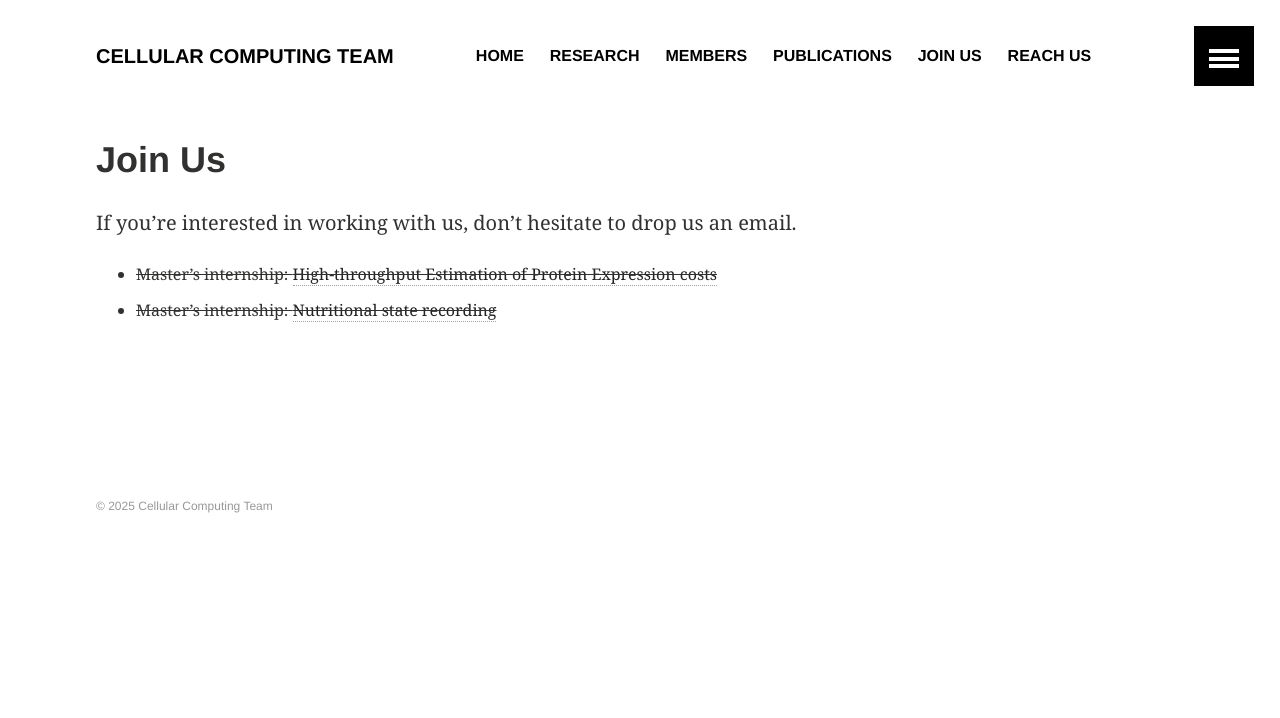
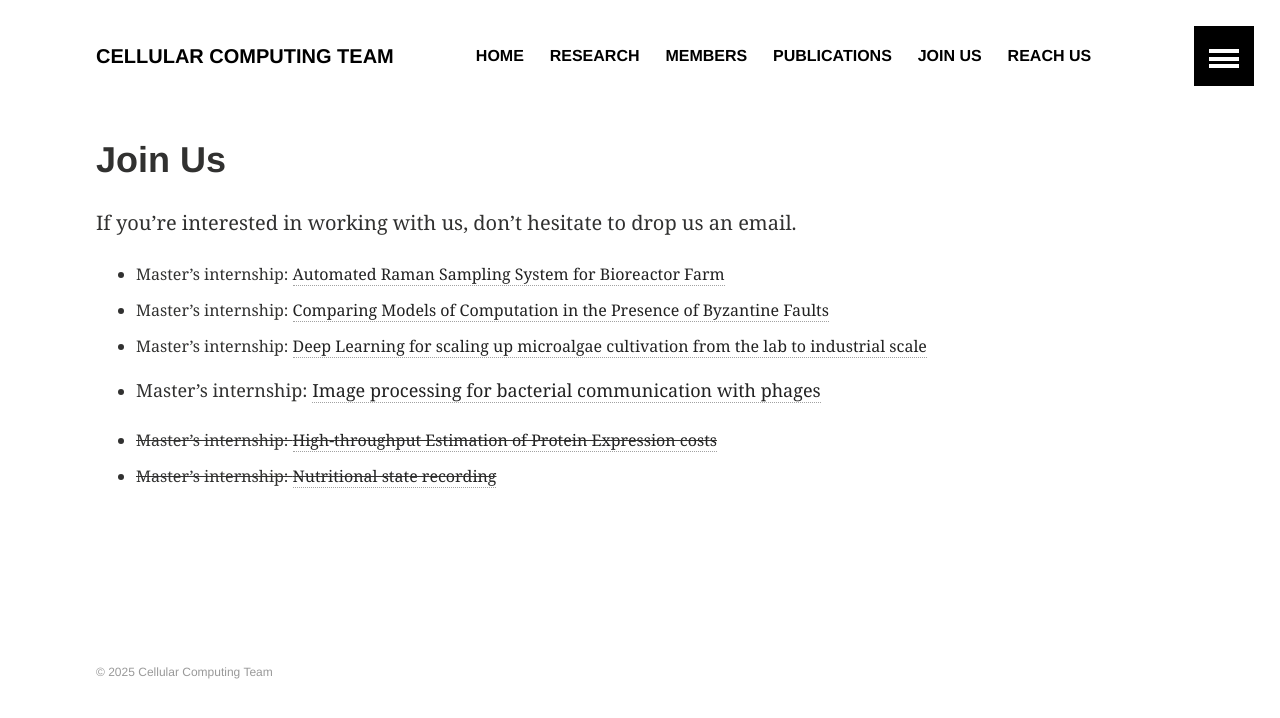
Before and after one commit to ROBACON/team-website, a Jekyll site: the page built from joinus.md, in a window 1280 px wide. Shown: the top 718 px of the page. Built offline with Jekyll 4.4.1, drawn with Linux system fonts in a browser that asks for light colours.

Commit message:
Internships

```diff
--- a/joinus.md
+++ b/joinus.md
@@ -8,5 +8,10 @@ If you're interested in working with us, don't hesitate to drop us an email.
 
 <!--## Current Opportunities-->
 
+* Master's internship: [Automated Raman Sampling System for Bioreactor Farm](/positions/2026/LMF-bioreactors.pdf)
+* Master's internship: [Comparing Models of Computation in the Presence of Byzantine Faults](/positions/2026/LMF-comparing-models.pdf)
+* Master's internship: [Deep Learning for scaling up microalgae cultivation from the lab to industrial scale](/positions/2026/LMF-scaling-ai.pdf)
+* Master's internship: [Image processing for bacterial communication with phages](/positions/2026/LMF-image-ai.pdf)
+
 * ~~Master's internship: [High-throughput Estimation of Protein Expression costs](/positions/Masters 2026 HT_Expression_Cost.pdf)~~
 * ~~Master's internship: [Nutritional state recording](/positions/Masters 2026 NutriRecord.pdf)~~
```
Also changed, not shown: 4 other files.
